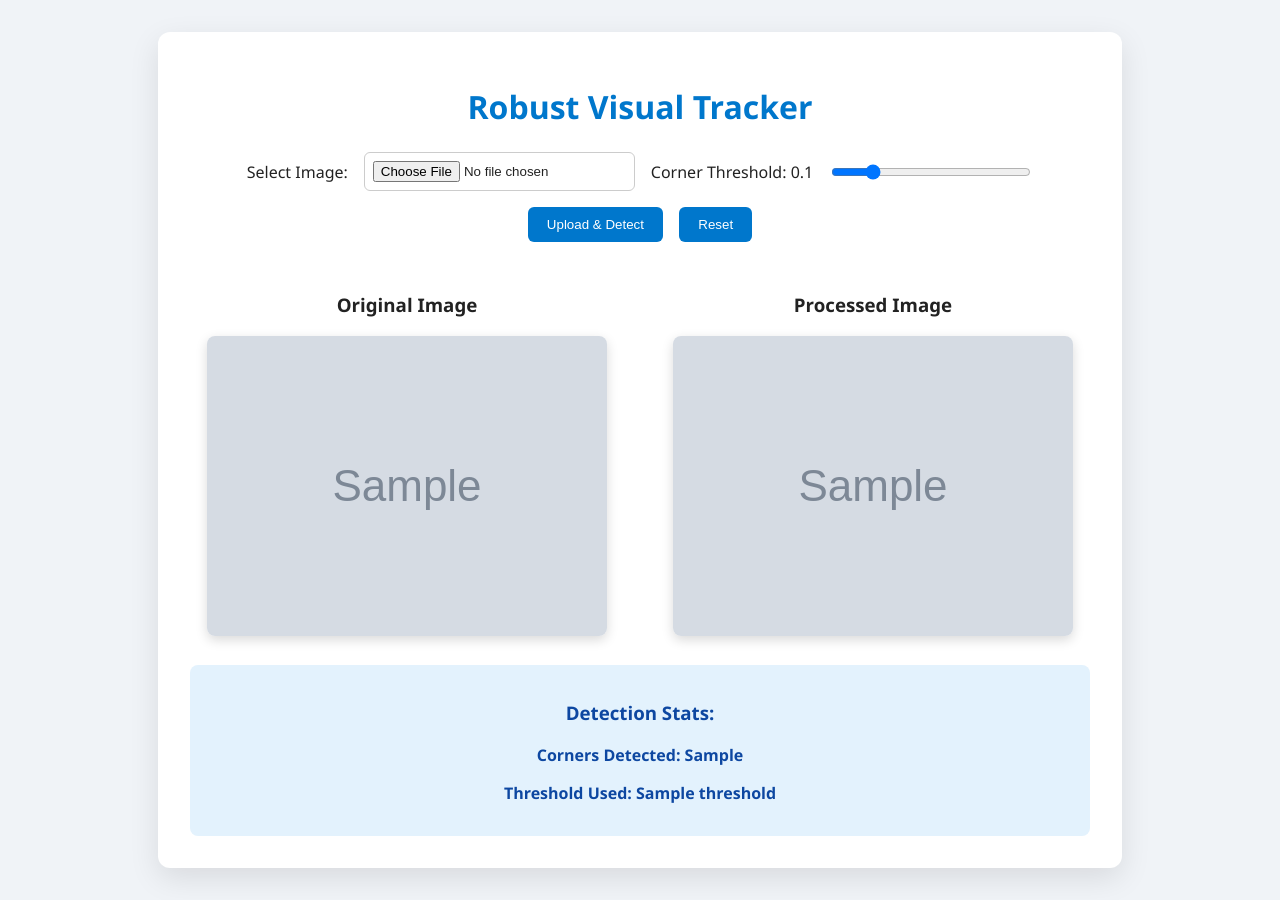
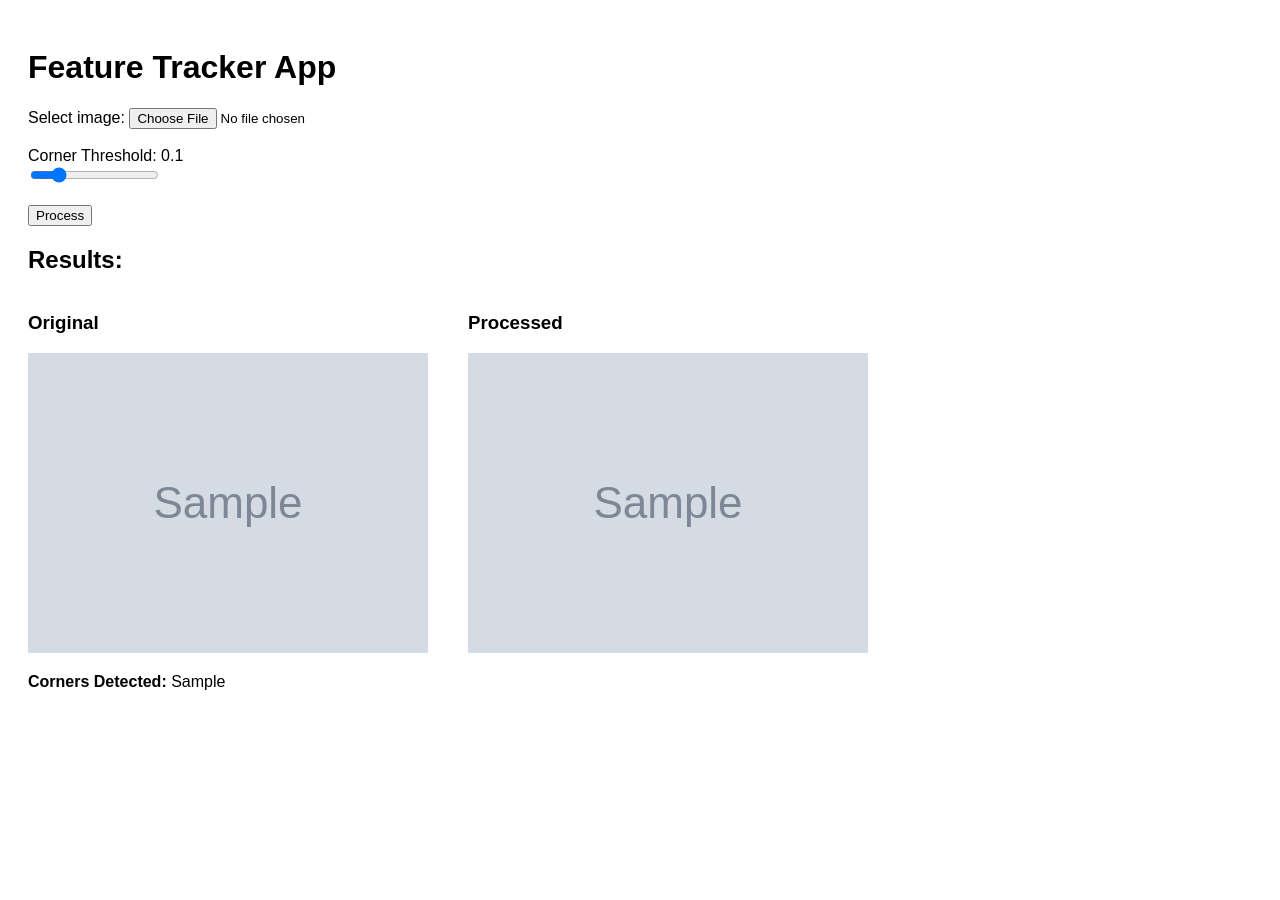
Before and after one commit to Ashwinib26/Multi-Feature-Object-Tracker, a Flask app: template templates/index.html in a window 1280 px wide. After the commit the page ends 690 px from the top, so only its background shows below. Run offline with Flask 3, Linux system fonts and the light colour scheme; the template is opened without the code that fills it: most values are stand-ins (such as "Sample title", 1, 10 or a date in 2020); grey boxes marked "Sample" are stand-in pictures.

Commit message:
Feature Update

```diff
--- a/templates/index.html
+++ b/templates/index.html
@@ -1,43 +1,40 @@
 <!DOCTYPE html>
 <html lang="en">
 <head>
-    <meta charset="UTF-8" />
-    <title>Robust Visual Tracker</title>
-    <link rel="stylesheet" href="{{ url_for('static', filename='styles.css') }}" />
+    <meta charset="UTF-8">
+    <title>Feature Tracker App</title>
+    <style>
+        body { font-family: Arial, sans-serif; padding: 20px; }
+        .container { display: flex; gap: 40px; }
+        img { max-width: 400px; }
+    </style>
 </head>
 <body>
-    <div class="container">
-        <h1>Robust Visual Tracker</h1>
+    <h1>Feature Tracker App</h1>
     <form action="/upload" method="post" enctype="multipart/form-data">
-            <label>Select Image:</label>
-            <input type="file" name="image" required />
+        <label>Select image:</label>
+        <input type="file" name="image" required><br><br>
 
-            <label for="threshold">Corner Threshold: <span id="threshold_val">0.1</span></label>
-            <input type="range" id="threshold" name="threshold" min="0.01" max="0.5" step="0.01" value="0.1" oninput="threshold_val.innerText = this.value" />
+        <label>Corner Threshold: <span id="threshValue">0.1</span></label><br>
+        <input type="range" name="threshold" min="0.01" max="0.5" step="0.01" value="0.1" oninput="document.getElementById('threshValue').innerText=this.value">
+        <br><br>
 
-            <button type="submit">Upload & Detect</button>
-            <button type="button" onclick="window.location.href='/'">Reset</button>
+        <button type="submit">Process</button>
     </form>
 
-        {% if original_image %}
-        <div class="images">
+    {% if original_image and processed_image %}
+    <h2>Results:</h2>
+    <div class="container">
         <div>
-                <h3>Original Image</h3>
-                <img src="{{ original_image }}" alt="Original Image" />
+            <h3>Original</h3>
+            <img src="{{ original_image }}" alt="Original Image">
         </div>
         <div>
-                <h3>Processed Image</h3>
-                <img src="{{ processed_image }}" alt="Processed Image" />
+            <h3>Processed</h3>
+            <img src="{{ processed_image }}" alt="Processed Image">
         </div>
     </div>
-
-        <div class="stats">
-            <h3>Detection Stats:</h3>
-            <p>Corners Detected: {{ stats.corners_detected }}</p>
-            <p>Threshold Used: {{ stats.threshold }}</p>
-        </div>
+    <p><strong>Corners Detected:</strong> {{ stats.corners_detected }}</p>
     {% endif %}
-    </div>
-    <script src="{{ url_for('static', filename='js/scripts.js') }}"></script>
 </body>
 </html>
--- a/utils/tracker.py
+++ b/utils/tracker.py
@@ -1,29 +1,24 @@
 import cv2
-import numpy as np
 import os
 
-RESULT_FOLDER = 'static/results'
+def process_tracking_image(filepath, filename, threshold):
+    image = cv2.imread(filepath)
+    gray = cv2.cvtColor(image, cv2.COLOR_BGR2GRAY)
 
-def process_tracking_image(filepath, filename, threshold):
-    # Load image
-    img = cv2.imread(filepath)
-    img_gray = cv2.cvtColor(img, cv2.COLOR_BGR2GRAY)
+    # Using Shi-Tomasi corner detection
+    corners = cv2.goodFeaturesToTrack(gray, 100, threshold, 10)
+    corners = corners.astype(int)
 
-    # Example: Harris corner detection with adjustable threshold
-    dst = cv2.cornerHarris(img_gray, 2, 3, 0.04)
-    dst = cv2.dilate(dst, None)
+    for corner in corners:
+        x, y = corner.ravel()
+        cv2.circle(image, (x, y), 5, (0, 255, 0), -1)
 
-    # Threshold for an optimal value, marking corners
-    img[dst > threshold * dst.max()] = [0, 0, 255]
+    result_filename = f"processed_{filename}"
+    result_path = os.path.join('static/results', result_filename)
+    cv2.imwrite(result_path, image)
 
-    # Save processed image
-    result_path = os.path.join(RESULT_FOLDER, f"tracked_{filename}")
-    cv2.imwrite(result_path, img)
+    stats = {
+        'corners_detected': len(corners)
+    }
 
-    # Some stats to show
-    count = np.sum(dst > threshold * dst.max())
-    stats = {
-        "corners_detected": int(count),
-        "threshold": threshold
-    }
     return result_path, stats
```
Also changed, not shown: static/results/processed_3de6b7d4_dog.jpg (added), static/uploads/3de6b7d4_dog.jpg (added). Lines whose indentation alone changed are shown as unchanged.
